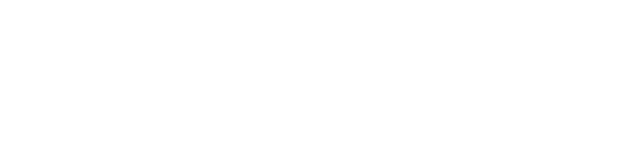
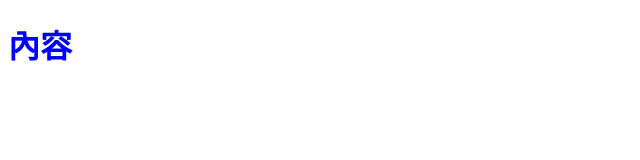
Before and after one commit to inte2rjnv/1024test, a plain HTML site: page index.html in a window 1280 px wide. Shown: the whole page, without its empty margins (0-640 px from the left). Drawn offline with Linux system fonts and the light colour scheme.

Commit message:
"新增h1"

```diff
--- a/all.css
+++ b/all.css
@@ -1,3 +1,7 @@
 body {
     color: red;
 }
+
+h1 {
+    color:blue;
+}
--- a/index.html
+++ b/index.html
@@ -8,6 +8,6 @@
     <link rel="stylesheet" href="all.css">
 </head>
 <body>
-
+    <h1>內容</h1>
 </body>
 </html>
```
